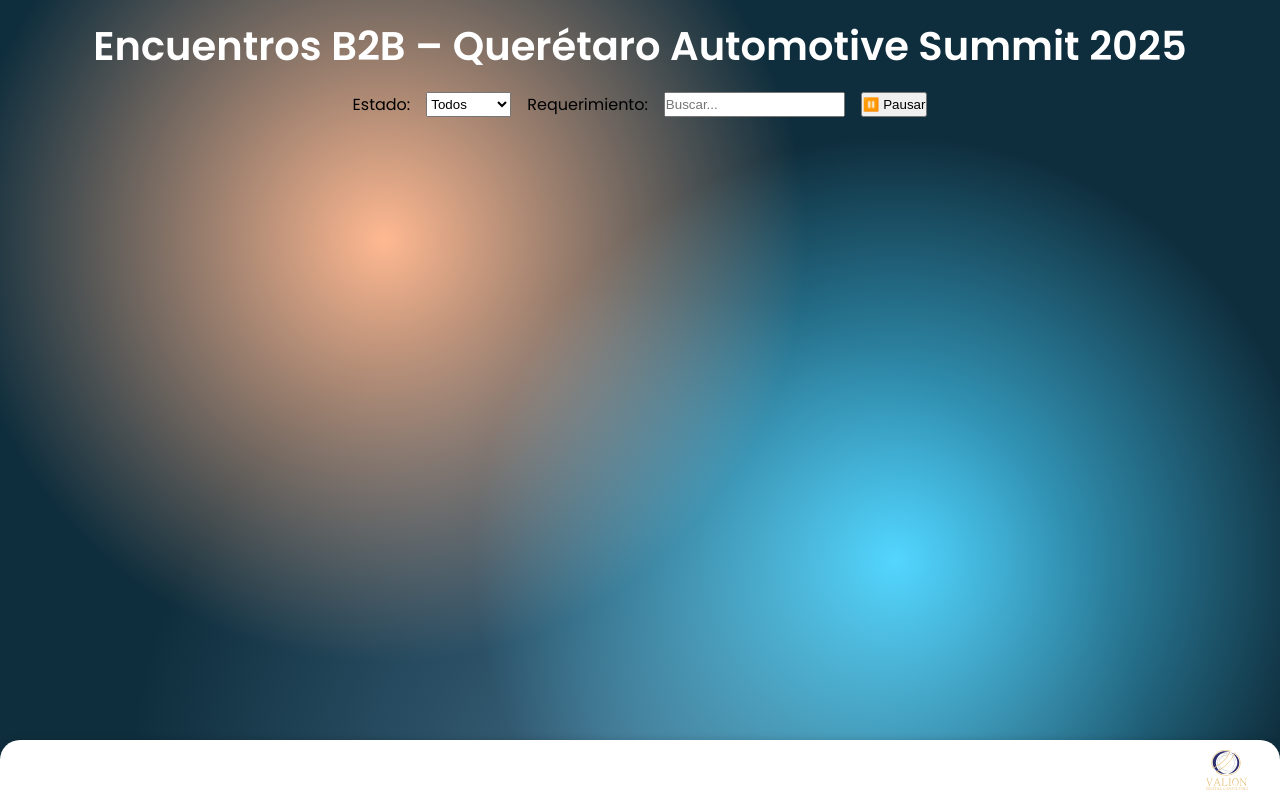
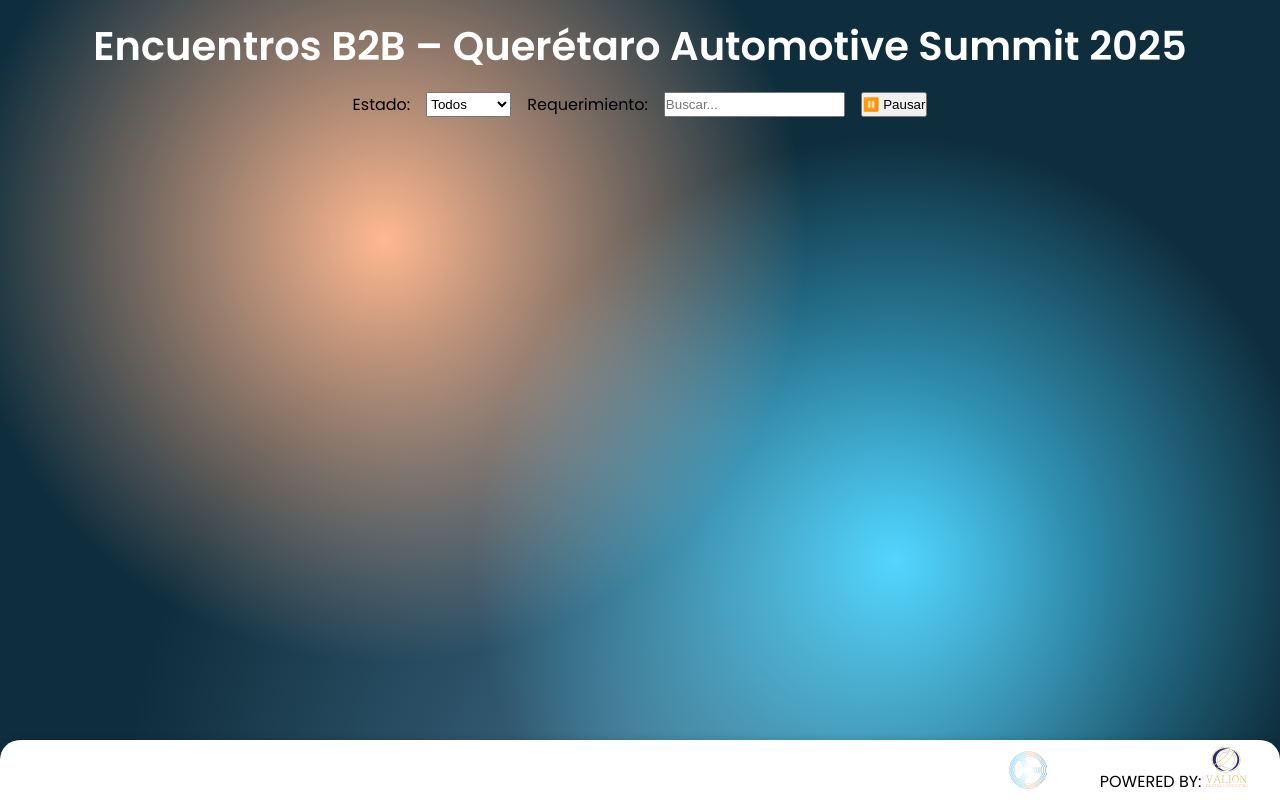
Before and after one commit to Loreto-RL9/RealTime_B2B, a plain HTML site: page index.html in a window 1280 px wide. Drawn offline with Linux system fonts and the light colour scheme; no server answers.

Commit message:
Update index.html

```diff
--- a/index.html
+++ b/index.html
@@ -28,10 +28,14 @@
   <div id="panel"></div>
   <div id="timestamp"></div>
 
-  <footer class="footer-logo">
-    <img src="https://loreto-rl9.github.io/RealTime_B2B/VECTOR.svg" alt="Logo Clúster" class="logo-img" />
-  </footer>
+  <script src="script.js"></script>
 
-  <script src="script.js"></script>
+  <div class="footer-logo">
+    <img src="QAS.png" alt="QAS Logo" class="logo-img left-logo" />
+    <div class="powered-section">
+      <span class="powered-text">POWERED BY:</span>
+      <img src="https://loreto-rl9.github.io/RealTime_B2B/VECTOR.svg" alt="Valion Logo" class="logo-img right-logo" />
+    </div>
+  </div>
 </body>
 </html>
```
